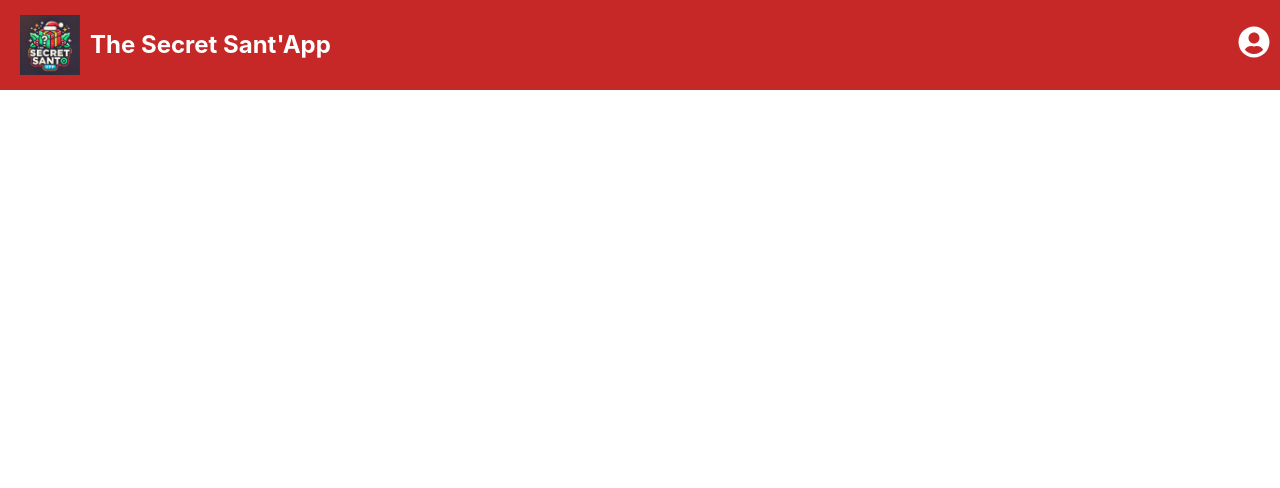
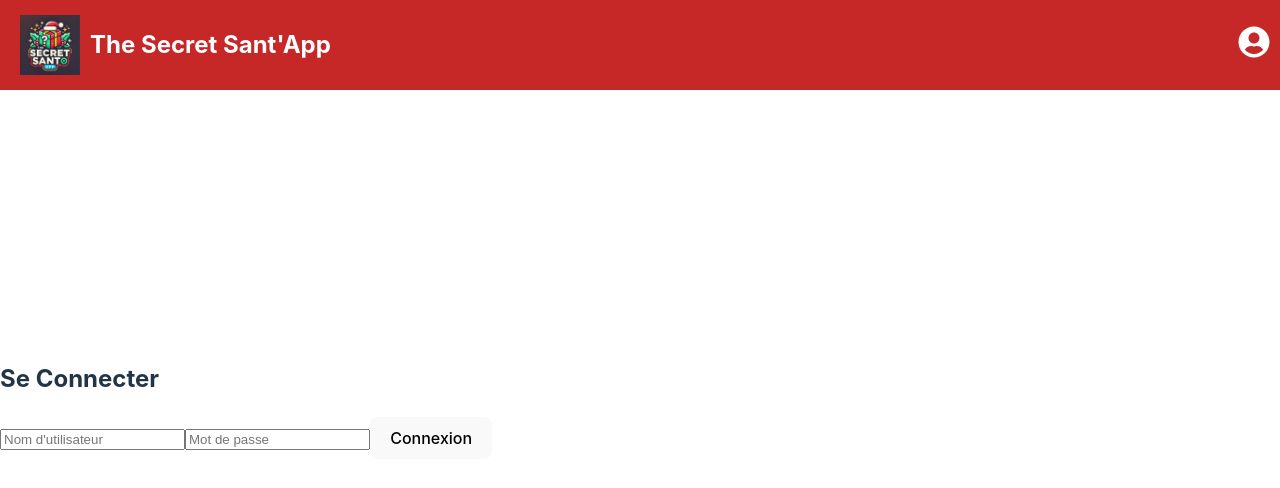
Before and after one commit to Carrereclemence/P2I_TheSecretSantApp, a React (Vite) app in the folder Front/page-web/: page /SeCo in a window 1280 px wide. Before the commit this address had no page. Shown: the top 488 px of the page. Built offline with nearby package versions, Linux system fonts and the light colour scheme.

Commit message:
Se connecter

```diff
--- a/Front/page-web/src/App.jsx
+++ b/Front/page-web/src/App.jsx
@@ -3,6 +3,8 @@ import { BrowserRouter as Router, Routes, Route } from "react-router-dom";
 import Header from "./components/Header";
 import Principale from "./Pages/Principale-nonco";
 import Connection from "./Pages/Connection"
+import SeConnecter from "./Pages/SeConnecter"
+
 
 function App() {
   return (
@@ -11,6 +13,8 @@ function App() {
       <Routes>
         <Route path="/" element={<Principale />} />
         <Route path="/login" element={<Connection />} />
+        <Route path="/SeCo" element={<SeConnecter/>} />
+
       </Routes>
     </Router>
   );
--- a/Front/page-web/src/Pages/Connection.jsx
+++ b/Front/page-web/src/Pages/Connection.jsx
@@ -1,13 +1,15 @@
-import React from "react";
+import React, { useState } from "react";
+import { useNavigate } from "react-router-dom";
 import "./../styles/Connection.css";
 
 function Connection() {
+    const navigate = useNavigate();
     return (
         <div className="connection">
             <h2>CONNECTION</h2>
             <div className="connexion">
                 <p>J'ai déjà un compte :</p>
-                <button onClick={() => navigate("/login")}>Se connecter</button>
+                <button onClick={() => navigate("/SeCo")}>Se connecter</button>
             </div>
 
             <div className="connexion">
--- a/Front/page-web/src/Pages/Principale-nonco.jsx
+++ b/Front/page-web/src/Pages/Principale-nonco.jsx
@@ -1,7 +1,9 @@
-import React from "react";
+import React, { useState } from "react";
+import { useNavigate } from "react-router-dom";
 import "./../styles/Principale-nonco.css";
 
 function Principale() {
+    const navigate = useNavigate();
   return  (
     <div>
         <h1 className="page-title">The Secret Sant'App 🎁</h1>
@@ -13,12 +15,14 @@ function Principale() {
             <h4>Pour continuer, il faut que vous vous connectiez :</h4>
             <div className="connexion">
                 <p>J'ai déjà un compte :</p>
-                <button onClick={() => navigate("/login")}>Se connecter</button>
+                <button onClick={() => navigate("/SeCo")}>Se connecter</button>
             </div>
 
             <div className="connexion">
                 <p>Je n'ai pas de compte :</p>
-                <button onClick={() => navigate("/register")}>Créer un compte</button>
+                <button onClick={() => navigate("/register")}>
+                    Créer un compte
+                </button>
             </div>
         </div>
     </div>
--- a/Front/page-web/src/Pages/SeConnecter.jsx
+++ b/Front/page-web/src/Pages/SeConnecter.jsx
@@ -0,0 +1,69 @@
+import React, { useState } from "react";
+import { useNavigate } from "react-router-dom";
+
+function Login() {
+    const [userName, setUserName] = useState(""); // UserName au lieu d'email
+    const [password, setPassword] = useState("");
+    const [error, setError] = useState("");
+    const [loading, setLoading] = useState(false); // Indicateur de chargement
+    const navigate = useNavigate();
+
+    const handleLogin = async (e) => {
+        e.preventDefault();
+        setError("");
+        setLoading(true);
+
+        try {
+            const response = await fetch("http://localhost:5286/api/auth/login", {
+                method: "POST",
+                headers:
+                {
+                    "Content-Type": "application/json",
+                    "Accept": "application/json"
+                },
+                body: JSON.stringify({ userName, password }), // Utilisation de UserName
+            });
+
+            const data = await response.json();
+            setLoading(false);
+
+            if (!response.ok) {
+                throw new Error(data.message || "Identifiants incorrects");
+            }
+
+            localStorage.setItem("token", data.token); // Stockage du token
+            navigate("/dashboard"); // Redirection après connexion
+        } catch (err) {
+            setError(err.message);
+            setLoading(false);
+        }
+    };
+
+    return (
+        <div className="login">
+            <h2>Se Connecter</h2>
+            {error && <p className="error">{error}</p>}
+            <form onSubmit={handleLogin}>
+                <input
+                    type="text"
+                    placeholder="Nom d'utilisateur"
+                    value={userName}
+                    onChange={(e) => setUserName(e.target.value)}
+                    required
+                />
+                <input
+                    type="password"
+                    placeholder="Mot de passe"
+                    value={password}
+                    onChange={(e) => setPassword(e.target.value)}
+                    required
+                />
+                <button type="submit" disabled={loading}>
+                    {loading ? "Connexion..." : "Connexion"}
+                </button>
+            </form>
+        </div>
+    );
+}
+
+export default Login;
```
Also changed, not shown: Front/page-web/src/Pages/Sinscrire.jsx (deleted, +0 -59 lines), 2 other files (tests, documents, lock files or other folders).
